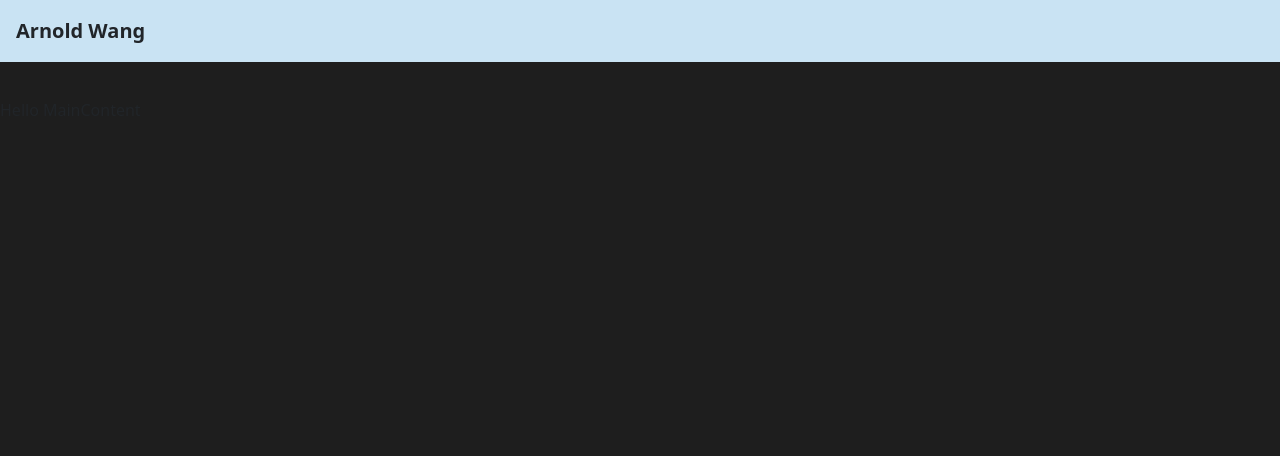
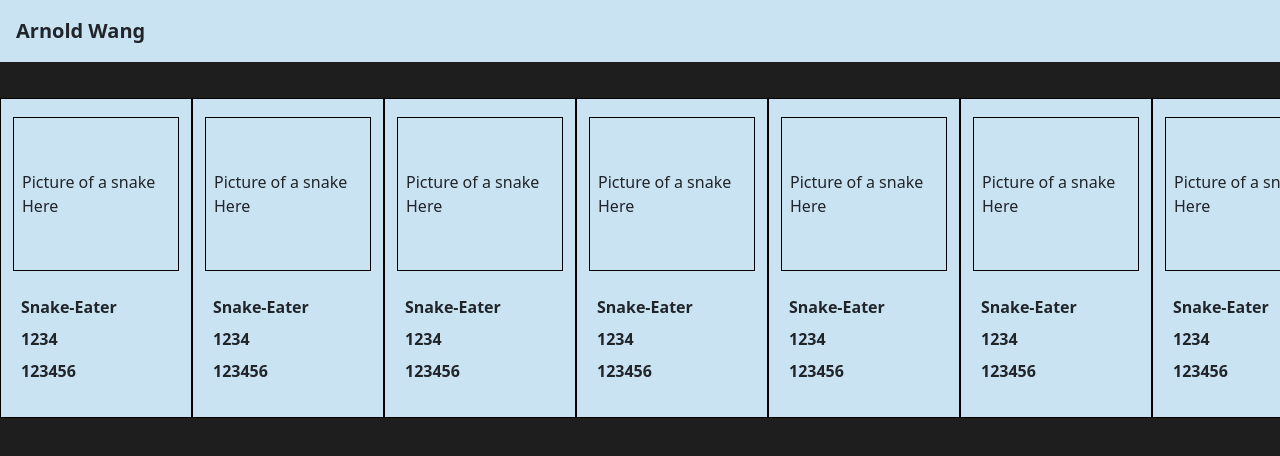
Before and after one commit to corasphinx/just-temp, a React (Vite) app in the folder src-frontend/: page / in a window 1280 px wide. Shown: the top 456 px of the page. Built offline with nearby package versions, Linux system fonts and the light colour scheme.

Commit message:
make snake-card component

```diff
--- a/src-frontend/package.json
+++ b/src-frontend/package.json
@@ -12,6 +12,7 @@
     "bootstrap": "^5.2.2",
     "node-sass": "^7.0.3",
     "path": "^0.12.7",
+    "prop-types": "^15.8.1",
     "react": "^18.2.0",
     "react-dom": "^18.2.0",
     "sass": "^1.56.0"
--- /dev/null
+++ b/src-frontend/src/components/SnakeCard/index.scss
@@ -0,0 +1,26 @@
+@import "@/scss/colors.scss";
+
+.snake-card {
+  background-color: $mainColor;
+  border: 1px solid black;
+  padding: 18px 12px 18px 12px;
+  width: 192px;
+  height: 320px;
+
+  .snake-card-avatar {
+    border: 1px solid black;
+    width: 166px;
+    height: 154px;
+    padding: 8px;
+    display: flex;
+    align-items: center;
+    font-size: 16px;
+  }
+
+  .snake-card-content {
+    padding: 8px;
+    margin-top: 8px;
+    font-size: 16px;
+    font-weight: bold;
+  }
+}
--- /dev/null
+++ b/src-frontend/src/components/SnakeCard/index.tsx
@@ -0,0 +1,29 @@
+// import scss
+import "./index.scss";
+
+// import types
+import { SnakeCardProps } from "../../types";
+
+// import prop-types
+import PropTypes from "prop-types";
+
+const SnakeCard = ({ snakeId, snakeTVL, highestBid }: SnakeCardProps) => {
+  return (
+    <div className="snake-card">
+      <div className="snake-card-avatar">Picture of a snake Here</div>
+      <div className="snake-card-content">
+        <div className="mt-2">{snakeId}</div>
+        <div className="mt-2">{snakeTVL}</div>
+        <div className="mt-2">{highestBid}</div>
+      </div>
+    </div>
+  );
+};
+
+SnakeCard.propTypes = {
+  snakeId: PropTypes.string.isRequired,
+  snakeTVL: PropTypes.number.isRequired,
+  highestBid: PropTypes.number.isRequired,
+};
+
+export default SnakeCard;
--- /dev/null
+++ b/src-frontend/src/layouts/MainContent/index.scss
@@ -0,0 +1,6 @@
+.snake-cards-container {
+  overflow: auto;
+  display: flex;
+  align-items: center;
+  justify-content: space-around;
+}
--- a/src-frontend/src/layouts/MainContent/index.tsx
+++ b/src-frontend/src/layouts/MainContent/index.tsx
@@ -1,5 +1,22 @@
+// import scss
+import "./index.scss";
+
+// import components
+import SnakeCard from "../../components/SnakeCard";
+
 const MainContent = () => {
-  return <div>Hello MainContent</div>;
+  return (
+    <div className="snake-cards-container">
+      <SnakeCard snakeId="Snake-Eater" snakeTVL={1234} highestBid={123456} />
+      <SnakeCard snakeId="Snake-Eater" snakeTVL={1234} highestBid={123456} />
+      <SnakeCard snakeId="Snake-Eater" snakeTVL={1234} highestBid={123456} />
+      <SnakeCard snakeId="Snake-Eater" snakeTVL={1234} highestBid={123456} />
+      <SnakeCard snakeId="Snake-Eater" snakeTVL={1234} highestBid={123456} />
+      <SnakeCard snakeId="Snake-Eater" snakeTVL={1234} highestBid={123456} />
+      <SnakeCard snakeId="Snake-Eater" snakeTVL={1234} highestBid={123456} />
+      <SnakeCard snakeId="Snake-Eater" snakeTVL={1234} highestBid={123456} />
+    </div>
+  );
 };
 
 export default MainContent;
--- /dev/null
+++ b/src-frontend/src/types/index.ts
@@ -0,0 +1,5 @@
+export interface SnakeCardProps {
+  snakeId: string;
+  snakeTVL: number;
+  highestBid: number;
+}
```
Also changed, not shown: 1 other file (tests, documents, lock files or other folders).
